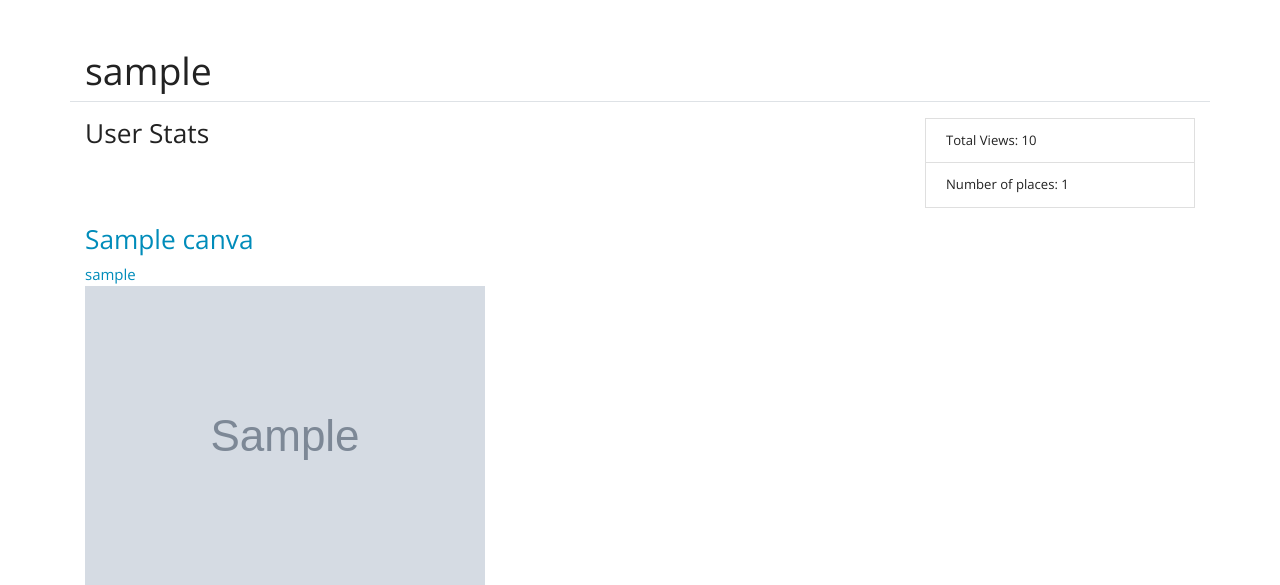
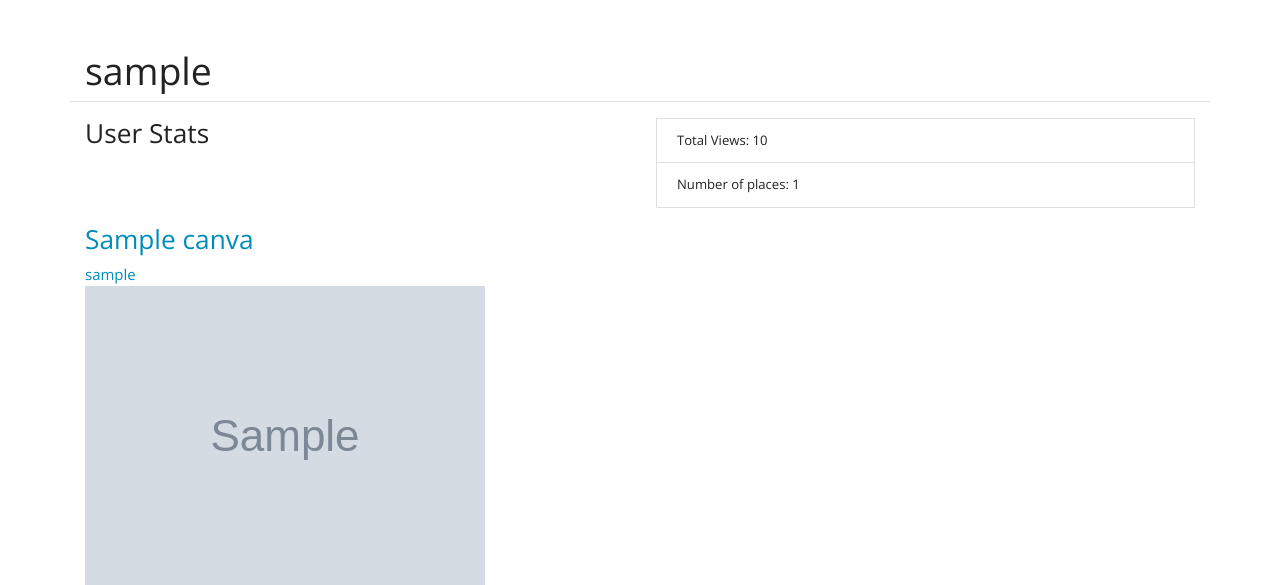
Before and after one commit to nordwestt/ourplace_project, a Django app: a page that uses templates/ourplace/user.html in a window 1280 px wide. Shown: the part 55-640 px from the top of the page. Run offline with Django 3.2, Linux system fonts and the light colour scheme; tables that the repository leaves empty hold one stand-in row (values such as "Sample post"); grey boxes marked "Sample" are stand-in pictures; some libraries are stand-ins or nearby versions.

Commit message:
Fix styling inconsistencies

```diff
--- a/templates/ourplace/edit_place.html
+++ b/templates/ourplace/edit_place.html
@@ -18,7 +18,7 @@
       {{ error }}
   </div>
 </div>
-{% endif %}
+{% else %}
 <div class="row justify-content-center">
   <div class="col-md-6">
       {{ form }}
@@ -29,5 +29,5 @@
           <button class="btn btn-primary float-right" type="submit">Make Changes</button>
       </div>
 </div>
-
+{% endif %}
 {% endblock %}
--- a/templates/ourplace/user.html
+++ b/templates/ourplace/user.html
@@ -8,12 +8,12 @@
     </div>
 </div>
 <div class="row mt-3 justify-content-between">
-    <div class="col-3">
+    <div class="col-md-6">
         <h3>User Stats</h3>
     </div>
-    <div class="col-3 list-group">
-      <div class="list-group-item">Total Views: {{ target_user_total_views }}</div>
-      <div class="list-group-item">Number of places: {{ num_target_users_places }}</div>
+    <div class="col-md-6 list-group">
+      <div class="list-group-item float-right ml-3">Total Views: {{ target_user_total_views }}</div>
+      <div class="list-group-item float-right ml-3">Number of places: {{ num_target_users_places }}</div>
     </div>
 </div>
 {% if user.is_authenticated %}
```
Also changed, not shown: templates/ourplace/access_place.html (+9 -0 lines), README.md.
